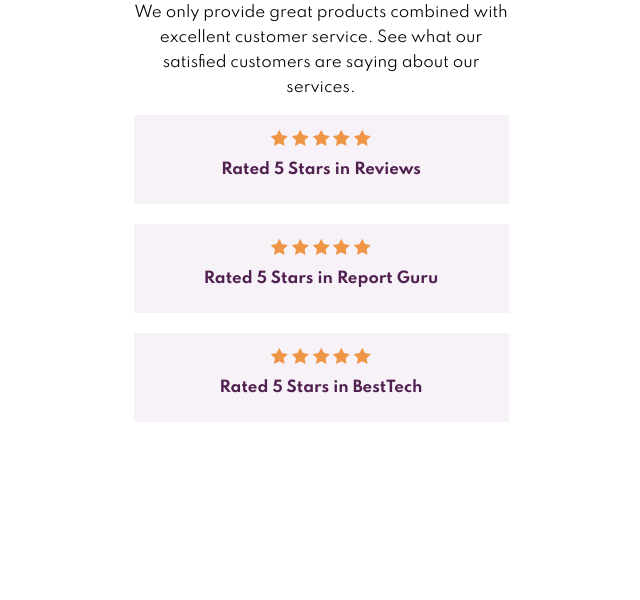
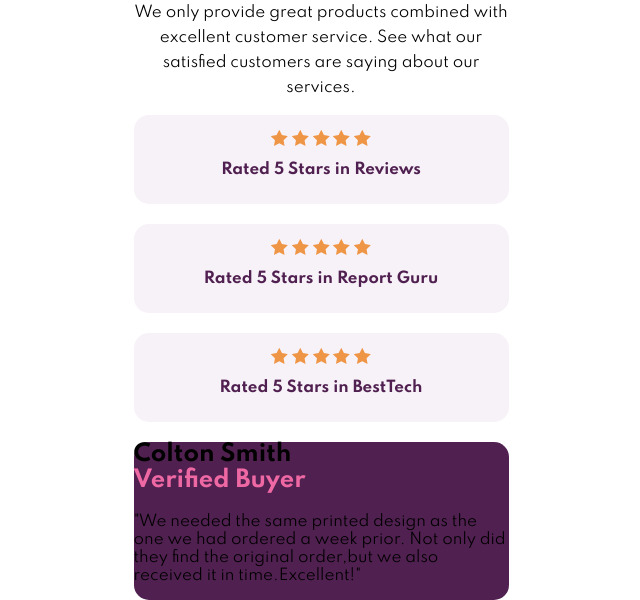
Before and after one commit to webstormcam/Social_proof_section, a plain HTML site: page index.html in a window 1280 px wide. Shown: the part 201-801 px from the top of the page, without its empty margins (319-959 px from the left). Drawn offline with Linux system fonts and the light colour scheme.

Commit message:
started fleshing out the boxs

```diff
--- a/index.html
+++ b/index.html
@@ -46,6 +46,14 @@
             </section>
         </section>
         <section id="part2">
+            <div class="boxxy">
+                <div class="title">
+                    <h2>Colton Smith<span class="buyer">Verified Buyer</span></h2>
+                    <p>"We needed the same printed design as the one we had ordered a week prior. Not only did they find
+                        the original order,but we also received it in time.Excellent!"</p>
+                </div>
+
+            </div>
 
         </section>
     </section>
--- a/style.css
+++ b/style.css
@@ -46,6 +46,7 @@ flex-direction: column;
     background-color:hsl(300, 24%, 96%) ;
     margin-bottom: 20px;
     padding-bottom: 10px;
+    border-radius: 15px;
 }
 
 .reviewstars{
@@ -61,3 +62,14 @@ flex-direction: column;
     text-align: center;
 
 }
+
+.boxxy{
+    background-color:hsl(300, 43%, 22%) ;
+    text-align: left;
+    border-radius: 15px;
+}
+
+.buyer{
+    display: block;
+    color:hsl(333, 80%, 67%) ;
+}
```
